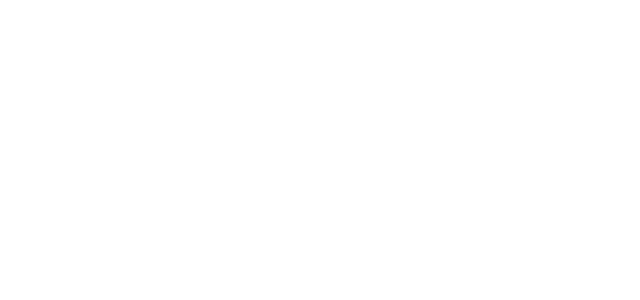
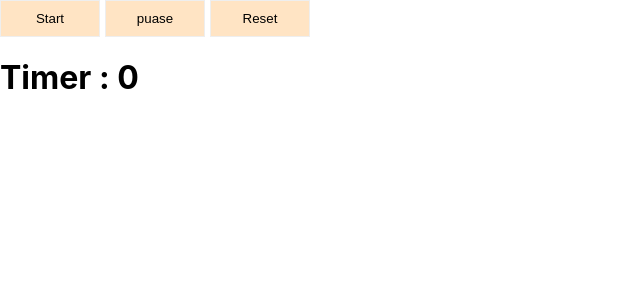
Before and after one commit to sahilrahmani89/react-ui-code, a React (Create React App) app: page /stopwatch in a window 1280 px wide. Before the commit this address had no page. Shown: the top 300 px of the page, without its empty margins (0-640 px from the left). Built offline with nearby package versions, Linux system fonts and the light colour scheme.

Commit message:
added stopwatch inteview asked question

```diff
--- a/src/App.js
+++ b/src/App.js
@@ -8,6 +8,7 @@
 import Bar from "./components/bar/Bar";
 import PriceMul from "./pages/PriceMul";
 import MouseCircle from "./pages/MouseCircle";
+import StopWatch from "./components/stopwatch/StopWatch";
 
 
 
@@ -45,6 +46,10 @@
          element ={<MouseCircle/>}
          path="/mousecircle"
          />
+         <Route
+          element={<StopWatch/>}
+          path="/stopwatch"
+        />
       </Routes>
     </>
   );
--- /dev/null
+++ b/src/components/stopwatch/StopWatch.js
@@ -0,0 +1,43 @@
+import React ,{useState,useEffect} from 'react'
+import './stopwatch.css'
+
+const StopWatch = () => {
+  const [time,settime] = useState(0)
+  const [isStart,setisStart] = useState(false)
+  const [pause,setpause] = useState(true)
+  useEffect(() => {
+    console.log('will check isStater',isStart)
+    let interval
+    if(isStart){
+        interval = setInterval(()=>{
+          settime(prev=>prev+1)
+        },1000)
+    }
+    return () => {
+        clearInterval(interval)
+    }
+  }, [isStart])
+
+  const start = () =>{
+    setisStart(true)
+  }
+  const pauseFun = () =>{
+    setisStart(!pause)
+    setpause(prev=>!prev)
+  }
+  const reset = () =>{
+    settime(0)
+    setisStart(false)
+    setpause(true)
+  }
+  return (
+    <div>
+      <button onClick={start}>Start</button>
+      <button onClick={pauseFun}>{pause?'puase':'resume'}</button>
+      <button onClick={reset}>Reset</button>
+      <h1>Timer : {time}</h1>
+    </div>
+  )
+}
+
+export default StopWatch
--- /dev/null
+++ b/src/components/stopwatch/stopwatch.css
@@ -0,0 +1,11 @@
+button{
+    min-width: 100px;
+    padding: 10px 16px;
+    border:1px solid #eee;
+    background-color: bisque;
+    color: black;
+    cursor: pointer;
+}
+div>button{
+    margin-right: 5px;
+}
--- a/src/pages/Homepage.js
+++ b/src/pages/Homepage.js
@@ -11,6 +11,7 @@
         <div><Link to={'/bar'}>Bar</Link></div>
         <div><Link to={'/pricemul'}>Price into 1 to 10 onchange</Link></div>
         <div><Link to={'/mousecircle'}>MouseCircle</Link></div>
+        <div><Link to={'/stopwatch'}>StopWatch</Link></div>
     </div>
   )
 }
```
